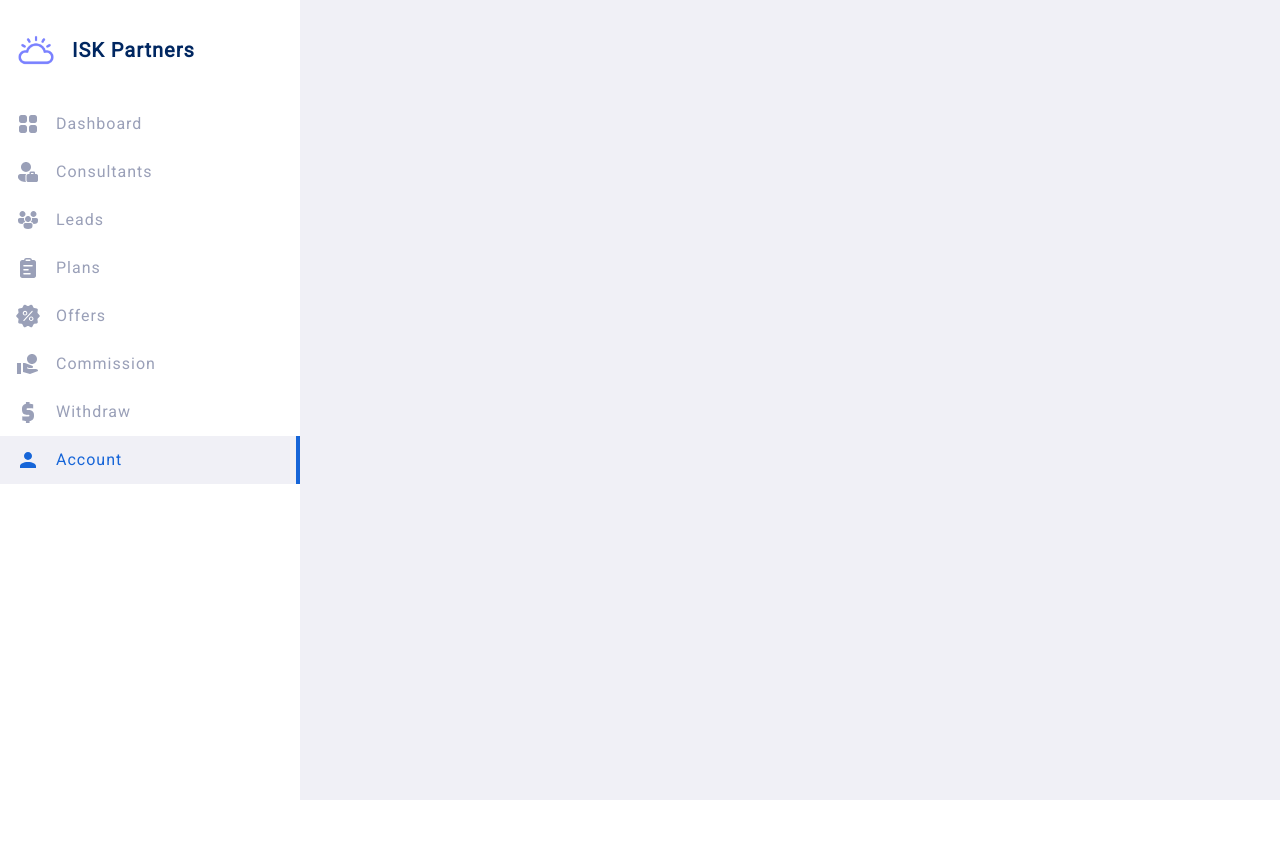
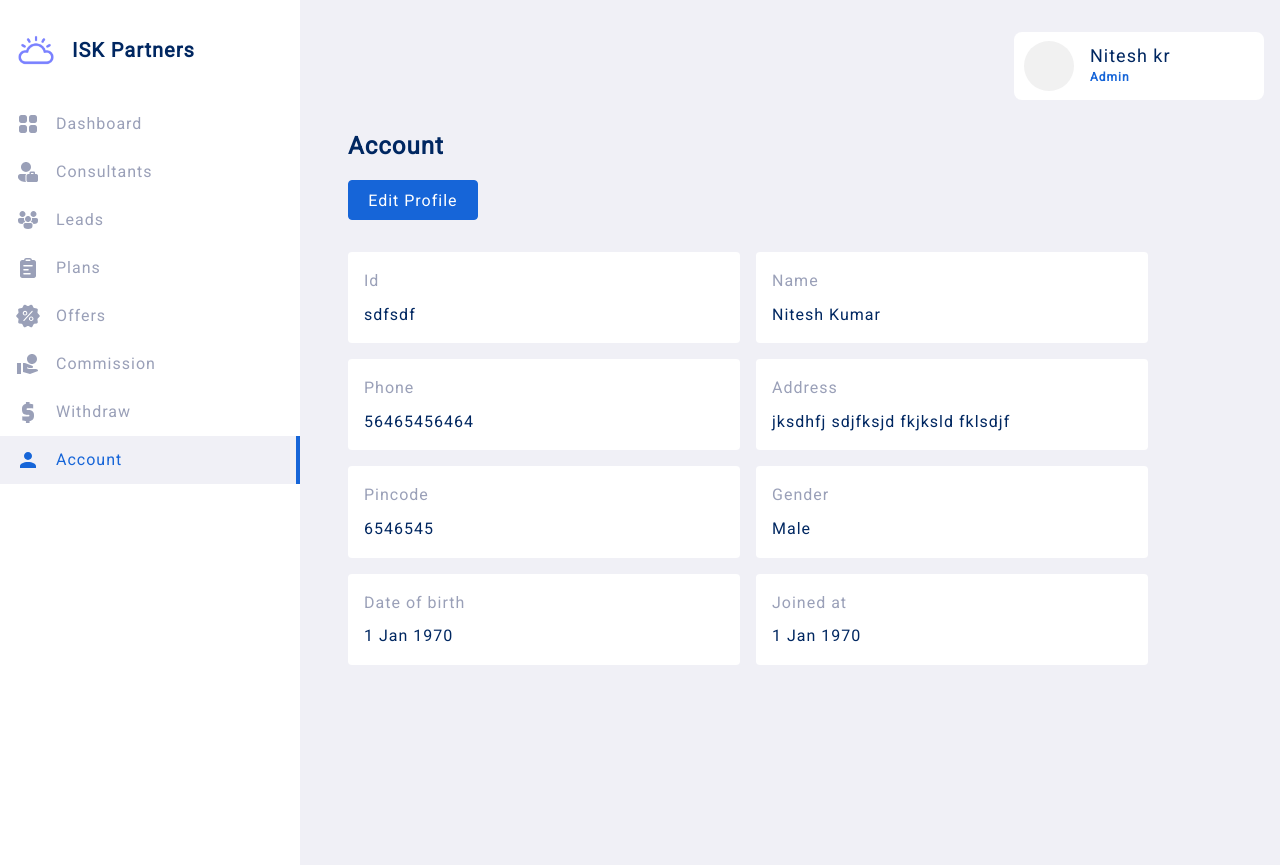
Before and after one commit to nitesh-dev/ITC-Partners-frontend, a Nuxt app: page /admin/account in a window 1280 px wide. Before the commit the page ends 800 px from the top, so only its background shows below. Built offline with nearby package versions, Linux system fonts and the light colour scheme.

Commit message:
account page completed

```diff
--- a/pages/admin/account.vue
+++ b/pages/admin/account.vue
@@ -1,11 +1,122 @@
 <script setup lang='ts'>
+import { AdminAccount } from 'data/dataTypes';
 import { tabs } from '~/data/admin'
+import { dateTimeString } from '~/extra/utils'
+
+const account = ref<AdminAccount>({
+    id: 'sdfsdf',
+    first: 'Nitesh',
+    last: 'Kumar',
+    phone: 56465456464,
+    address: 'jksdhfj sdjfksjd fkjksld fklsdjf',
+    pincode: '6546545',
+    gender: 'Male',
+    image: '',
+    datetime: 0,
+    dob: 0
+})
 </script>
 <template>
     <div class="panel">
         <Sidebar :active-tab="7" :tab-data="tabs"></Sidebar>
+
+        <!-- header -->
+        <div class="header">
+            <Profile name="Nitesh kr" role="Admin" />
+        </div>
+
+        <h2>Account</h2>
+        <button class="primary">Edit Profile</button>
+        <div class="profile">
+
+            <div class="equal-row">
+                <div class="card">
+                    <span>Id</span>
+                    <p>{{ account.id }}</p>
+                </div>
+                <div class="card">
+                    <span>Name</span>
+                    <p>{{ account.first }} {{ account.last }}</p>
+                </div>
+            </div>
+
+            <div class="equal-row">
+                <div class="card">
+                    <span>Phone</span>
+                    <p>{{ account.phone }}</p>
+                </div>
+                <div class="card">
+                    <span>Address</span>
+                    <p>{{ account.address }}</p>
+                </div>
+            </div>
+
+            <div class="equal-row">
+                <div class="card">
+                    <span>Pincode</span>
+                    <p>{{ account.pincode }}</p>
+                </div>
+                <div class="card">
+                    <span>Gender</span>
+                    <p>{{ account.gender }}</p>
+                </div>
+            </div>
+
+            <div class="equal-row">
+                <div class="card">
+                    <span>Date of birth</span>
+                    <p>{{ dateTimeString(account.dob) }}</p>
+                </div>
+                <div class="card">
+                    <span>Joined at</span>
+                    <p>{{ dateTimeString(account.datetime) }}</p>
+                </div>
+            </div>
+
+        </div>
+
+
+        <!--
+                id: string,
+    first: string,
+    last: string,
+    phone: number,
+    address: string,
+    pincode: string,
+    gender: string,
+    image: string,
+    datetime: number,
+    dob: number
+         -->
     </div>
 </template>
 <style scoped>
+.panel>.profile {
+    margin-top: 2rem;
+    max-width: 800px;
+    width: 100%;
+}
 
+.profile .equal-row {
+    display: grid;
+    grid-template-columns: 1fr 1fr;
+    gap: 1rem;
+    margin-top: 1rem;
+}
+
+.panel .card {
+    padding: 1rem;
+    border-radius: 4px;
+}
+
+.panel>.profile .card p {
+    color: var(--color-on-surface-dark);
+    margin: 0;
+    margin-top: 0.5em;
+}
+
+.profile .card span {
+    color: var(--color-on-surface);
+    margin: 0;
+}
 </style>
--- a/pages/admin/leads.vue
+++ b/pages/admin/leads.vue
@@ -135,7 +135,7 @@ function onTabChange(index: number) {
             <Profile name="Nitesh kr" role="Admin" />
         </div>
 
-        <h2>Consultants</h2>
+        <h2>Leads</h2>
         <div class="reports">
             <div class="card">
                 <p>Approved</p>
```
